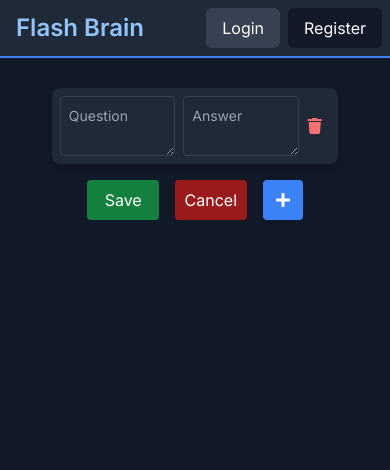
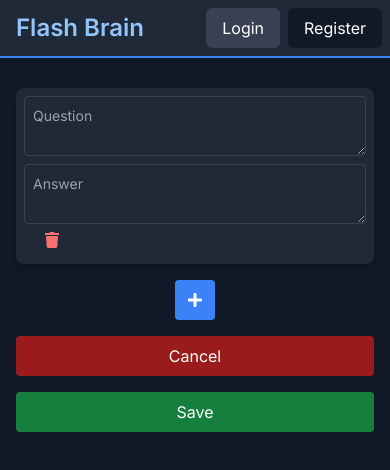
Before and after one commit to aadium/flash-brain, a Next.js app: page /1/edit in a window 390 px wide. Shown: the top 470 px of the page. Built offline with nearby package versions, Linux system fonts and the light colour scheme; no server answers; sample sign-in values are in the browser's storage.

Commit message:
Made the flashcard edit page mobile-compatible

```diff
--- a/src/app/[id]/edit/page.tsx
+++ b/src/app/[id]/edit/page.tsx
@@ -98,36 +98,35 @@ export default function FlashSetPage() {
         <div className="min-h-screen flex flex-col bg-gray-900 text-white">
             <main className="flex-grow p-4">
                 <button onClick={() => router.back()} className="mb-4 bg-gray-800 p-2 rounded">Back</button>
-                <h2 className="text-4xl my-4 text-center">{flashSetName}</h2>
+                <h2 className="text-3xl md:text-4xl my-4 text-center">{flashSetName}</h2>
                 <div className="flex justify-center items-center">
-                    <form className="flex flex-col gap-4 w-4/5">
+                    <form className="flex flex-col gap-4 w-full md:w-4/5">
                         {flashCards.map((flashCard, index) => (
-                            <div key={index}
-                                 className="bg-gray-800 p-2 rounded-lg shadow-md flex justify-between items-center">
+                            <div key={index} className="bg-gray-800 p-2 rounded-lg shadow-md flex flex-col md:flex-row justify-between">
                                 <textarea
                                     placeholder="Question"
                                     value={flashCard.question}
                                     onChange={(e) => handleFlashCardChange(index, "question", e.target.value)}
-                                className="w-full border border-solid border-gray-700 text-[14px] rounded p-2 bg-gray-800 text-white mr-1"
+                                    className="w-full md:w-1/2 border border-solid border-gray-700 text-[14px] rounded p-2 bg-gray-800 text-white mb-2 sm:mb-0 sm:mr-1"
                                     required
                                 />
                                 <textarea
                                     placeholder="Answer"
                                     value={flashCard.answer}
                                     onChange={(e) => handleFlashCardChange(index, "answer", e.target.value)}
-                                    className="w-full border border-solid border-gray-700 text-[14px] rounded p-2 bg-gray-800 text-white ml-1"
+                                    className="w-full md:w-1/2 border border-solid border-gray-700 text-[14px] rounded p-2 bg-gray-800 text-white sm:ml-1"
                                     required
                                 />
                                 <FaTrash onClick={() => removeFlashCard(index)}
                                          className='m-2 text-red-400 hover:text-red-600 w-10 transition duration-150 cursor-pointer'/>
                             </div>
                         ))}
-                        <div className="flex gap-4 justify-center items-center">
+                        <div className="flex flex-col-reverse md:flex-row gap-4 justify-center items-center">
                             <button type="button" onClick={updateFlashCards}
-                                    className="bg-green-700 w-1/4 hover:bg-green-600 p-2 rounded transition duration-150">Save
+                                    className="bg-green-700 w-full md:w-1/4 hover:bg-green-600 p-2 rounded transition duration-150">Save
                             </button>
                             <button type="button" onClick={cancelChanges}
-                                    className="bg-red-800 w-1/4 hover:bg-red-700 p-2 rounded transition duration-150">Cancel
+                                    className="bg-red-800 w-full md:w-1/4 hover:bg-red-700 p-2 rounded transition duration-150">Cancel
                             </button>
                             <button type="button" onClick={addFlashCard}
                                     className="bg-blue-500 hover:bg-blue-700 w-10 h-10 p-2 rounded flex items-center justify-center transition duration-150">
```
Lines whose indentation alone changed are shown as unchanged.
